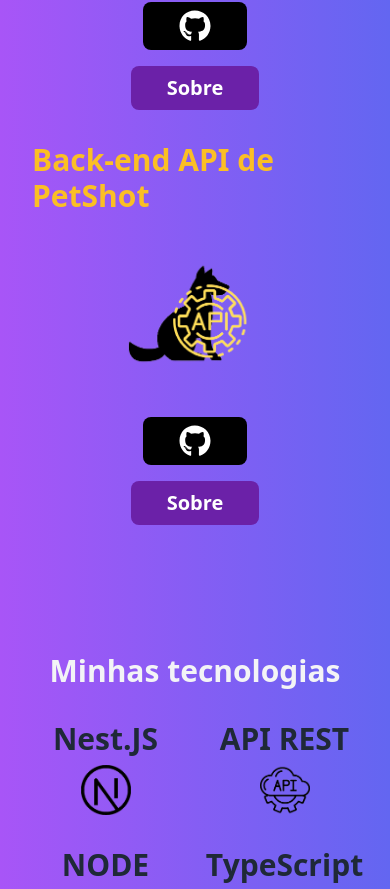
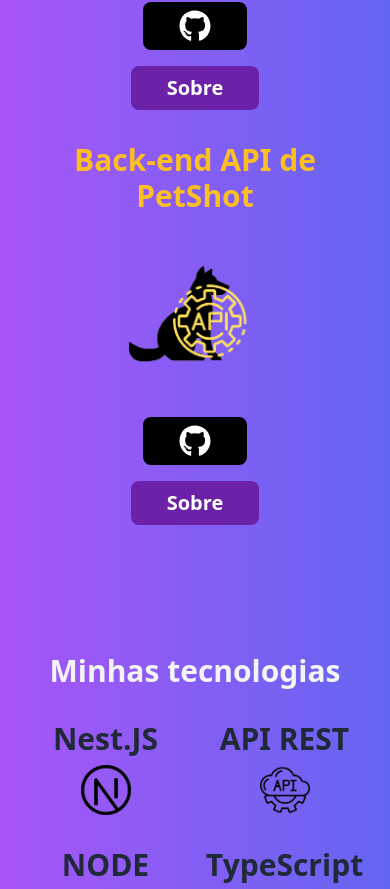
Before and after one commit to jhowk14/Meu_portifolio_em_nextjs, a Next.js app: page / in a window 390 px wide. Shown: the part 990-1879 px from the top of the page. Built offline with nearby package versions, Linux system fonts and the light colour scheme.

Commit message:
conserto de responsividade

```diff
--- a/src/app/page.tsx
+++ b/src/app/page.tsx
@@ -32,7 +32,7 @@
           </div>
 
           <div>
-            <h3 className="text-3xl flex justify-center text-amber-400 font-bold mb-2">Back-end API de PetShot</h3>
+            <h3 className="text-3xl flex justify-center text-center text-amber-400 font-bold mb-2">Back-end API de PetShot</h3>
             <Projeto src="/images/pet.png" git="https://github.com/jhowk14/API_pets_AUTH" caminho="/projetos/apirest" link="#" />
           </div>
         </div>
```
